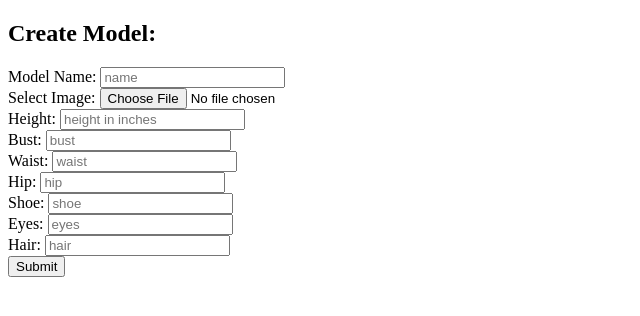
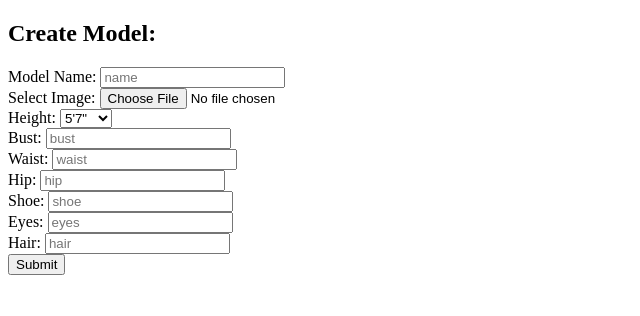
Before and after one commit to cookiemccormick/scout, a React (Create React App) app: page /models/new in a window 1280 px wide. Shown: the top 316 px of the page, without its empty margins (0-640 px from the left). Built offline with nearby package versions, Linux system fonts and the light colour scheme.

Commit message:
changed height to dropdown

```diff
--- a/src/components/ModelForm.js
+++ b/src/components/ModelForm.js
@@ -1,4 +1,18 @@
 import React from 'react';
+
+const HEIGHTS = [
+  '5\'7"',
+  '5\'8"',
+  '5\'9"',
+  '5\'10"',
+  '5\'11"',
+  '6\'',
+  '6\'1"',
+  '6\'2"',
+  '6\'3"',
+  '6\'4"',
+  '6\'5"',
+];
 
 class ModelForm extends React.Component {
   state = {
@@ -37,7 +51,13 @@ class ModelForm extends React.Component {
           <label>Select Image: </label>
           <input type='file' placeholder='picture' value={this.state.picture} onChange={this.handleChange} name='picture' accept='image/*'/><br/>
           <label>Height: </label>
-          <input type='number' placeholder='height in inches' value={this.state.height} onChange={this.handleChange} name='height'/><br/>
+          <select value={this.state.height} onChange={this.handleChange} name='height'>
+            {HEIGHTS.map(value => {
+              return (
+                <option>{value}</option>
+              );
+            })}
+          </select><br/>
           <label>Bust: </label>
           <input type='number' placeholder='bust' value={this.state.bust} onChange={this.handleChange} name='bust'/><br/>
           <label>Waist: </label>
```
